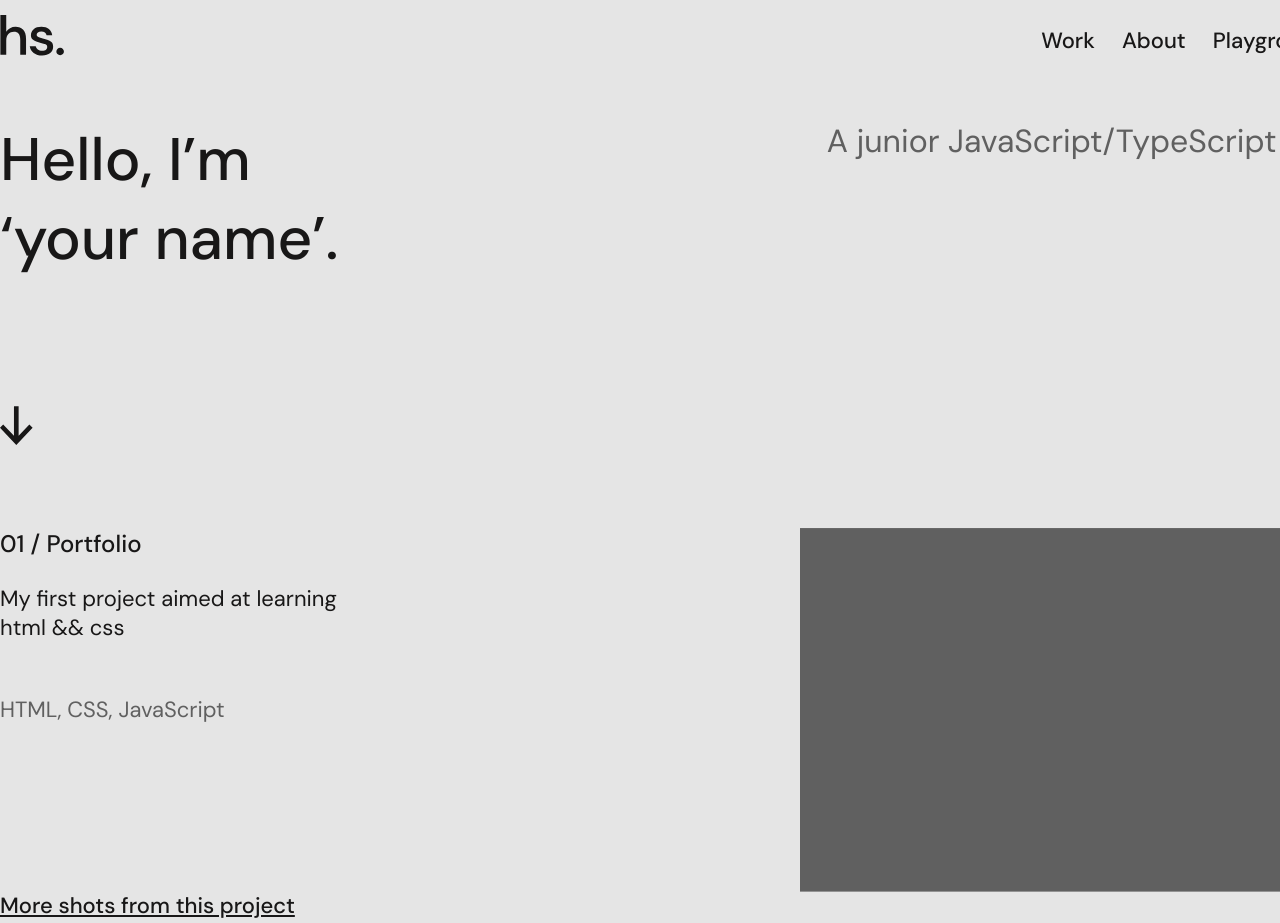
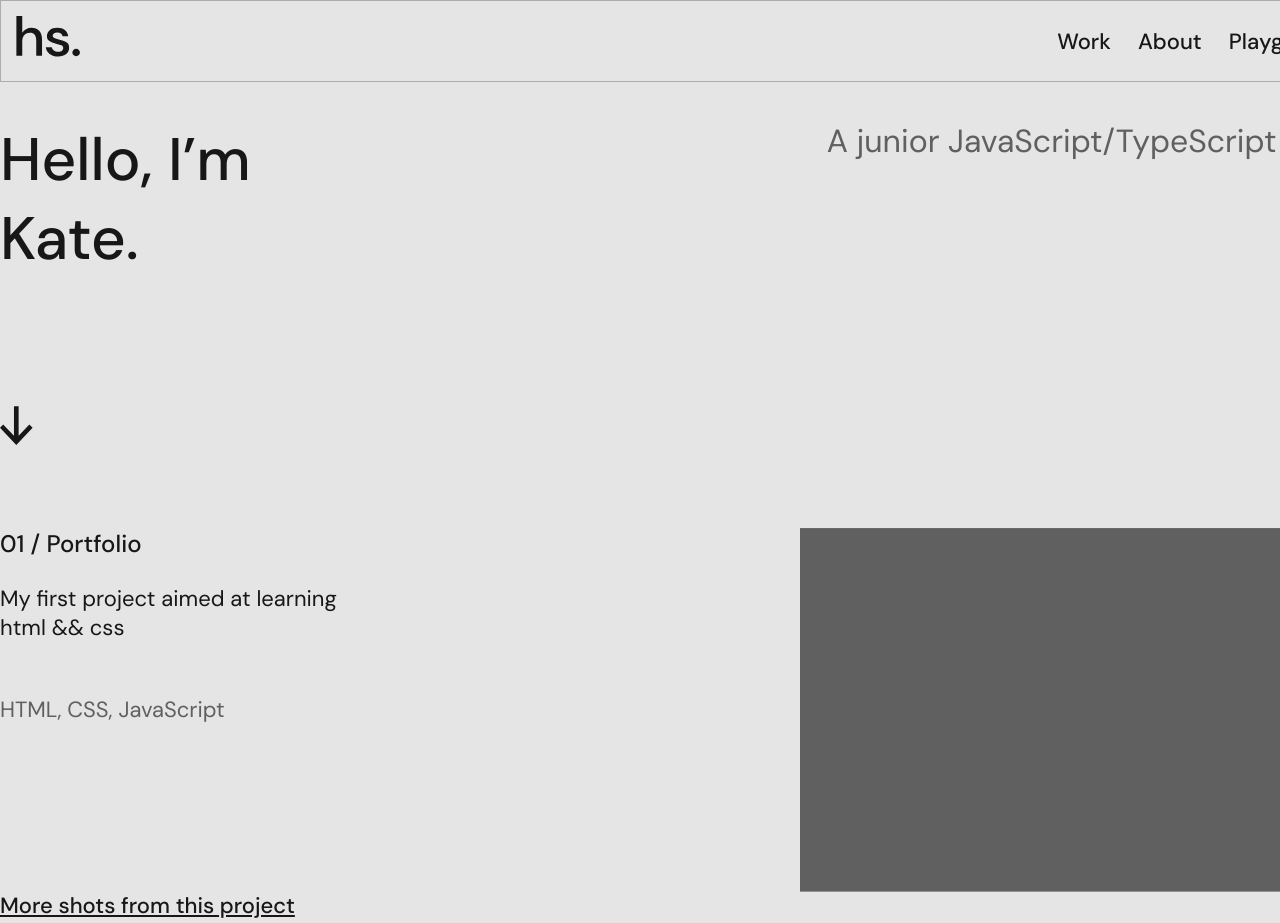
Before and after one commit to KateZzh/cv-app, a plain HTML site: page page/index.html in a window 1280 px wide. Shown: the top 923 px of the page. Drawn offline with Linux system fonts and the light colour scheme.

Commit message:
some fix

```diff
--- a/page/index.html
+++ b/page/index.html
@@ -25,7 +25,7 @@
     <main>
       <section class="preview">
         <div class="info">
-          <h1>Hello, I’m ‘your name’.</h1>
+          <h1>Hello, I’m Kate.</h1>
           <p>A junior JavaScript/TypeScript Developer.</p>
         </div>
 
--- a/style/index.css
+++ b/style/index.css
@@ -17,10 +17,13 @@ header {
   display: flex;
   justify-content: space-between;
   align-items: center;
-  padding: 15px 0;
+  padding: 15px 15px;
   position: fixed;
   top: 0;
   width: 1440px;
+  background-color: #e5e5e5;
+  border: 1px solid #aaaeb2;
+  z-index: 100;
 }
 
 header .img-logo {
```
